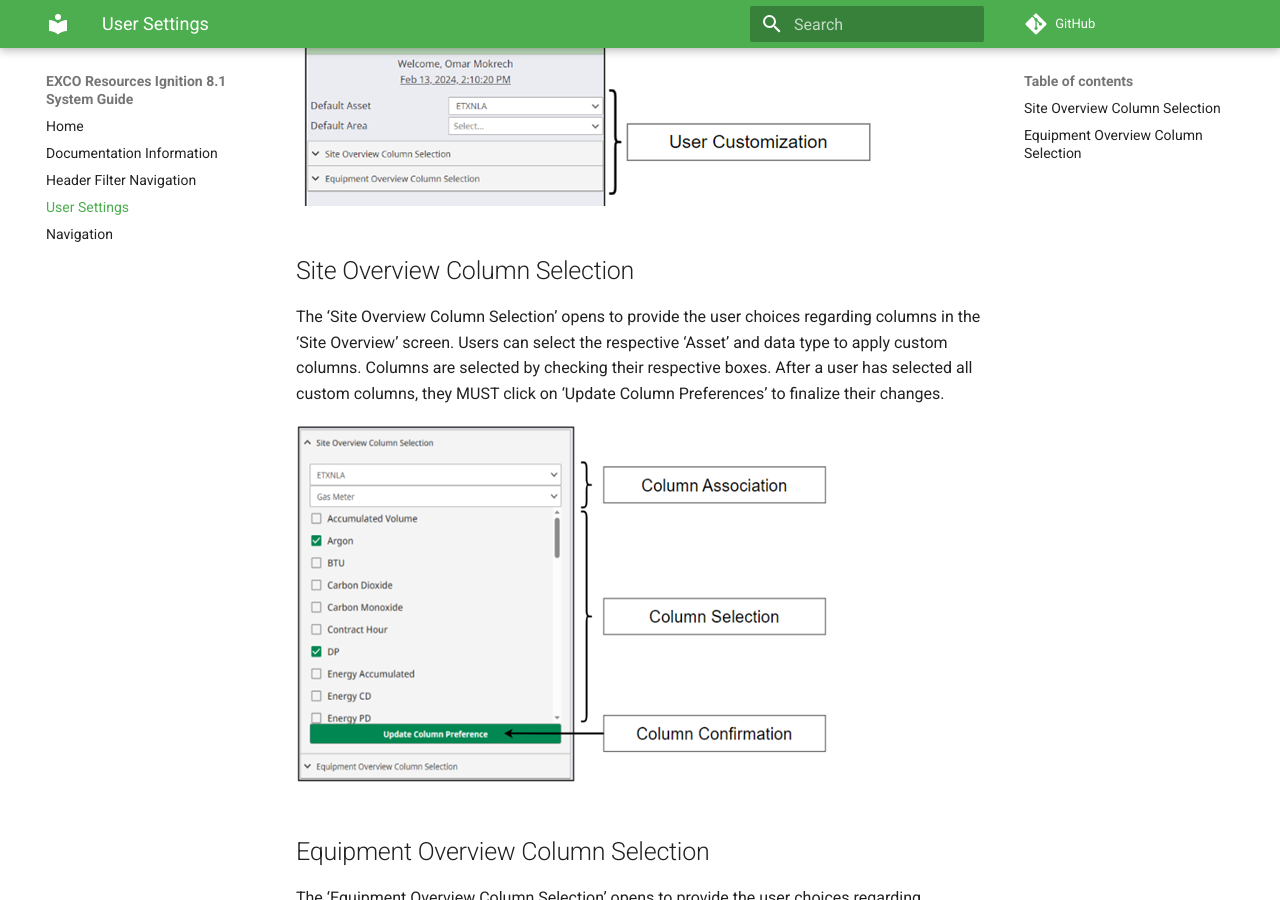
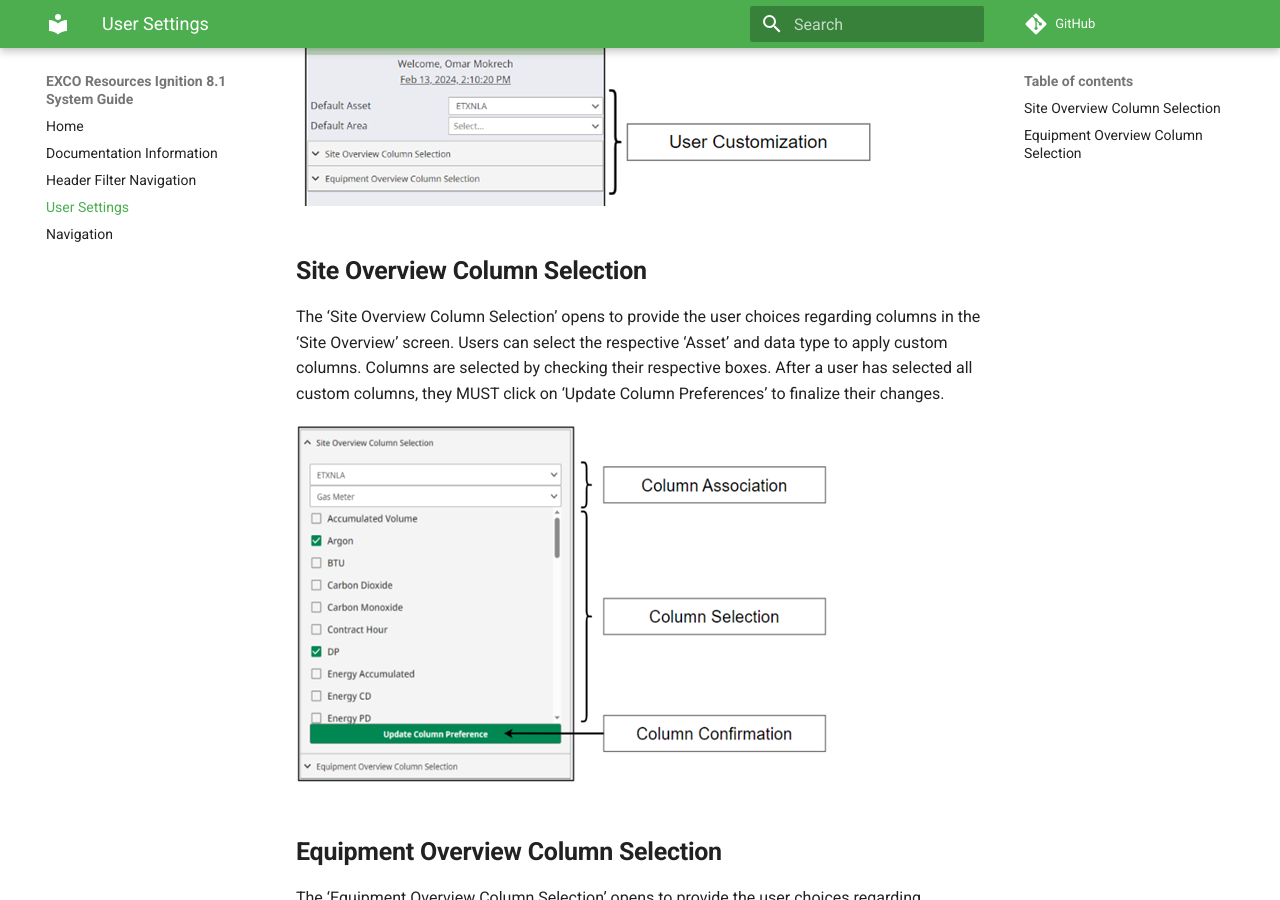
Before and after one commit to Mokrecho1/ER-8.1SystemDocumentation, an MkDocs documentation site: the page built from docs/User Settings.md, in a window 1280 px wide and 900 px high, scrolled down 524 px. Built offline with MkDocs 1.6.1 and Material for MkDocs 9.7.7, drawn with Linux system fonts in a browser that asks for light colours; comment, search, counter and statistics services are not loaded.

```diff
--- a/docs/User Settings.md
+++ b/docs/User Settings.md
@@ -4,13 +4,13 @@ User customization ranges between default filters and default columns. Users can
 
 ![Image title](https://github.com/Mokrecho1/ER-8.1SystemDocumentation/blob/main/docs/Images/usersettings1.png?raw=true)
 
-## Site Overview Column Selection
+## **Site Overview Column Selection**
 
 The ‘Site Overview Column Selection’ opens to provide the user choices regarding columns in the ‘Site Overview’ screen. Users can select the respective ‘Asset’ and data type to apply custom columns. Columns are selected by checking their respective boxes. After a user has selected all custom columns, they MUST click on ‘Update Column Preferences’ to finalize their changes.
 
 ![Image title](https://github.com/Mokrecho1/ER-8.1SystemDocumentation/blob/main/docs/Images/usersettings2.png?raw=true)
 
-## Equipment Overview Column Selection
+## **Equipment Overview Column Selection**
 
 The ‘Equipment Overview Column Selection’ opens to provide the user choices regarding columns in the ‘Equipment Overview’ screen. Users can select the respective equipment type to apply custom columns. Columns are selected by checking their respective boxes. After a user has selected all custom columns, they MUST click on ‘Update Columns’ to finalize their changes.
 
```
